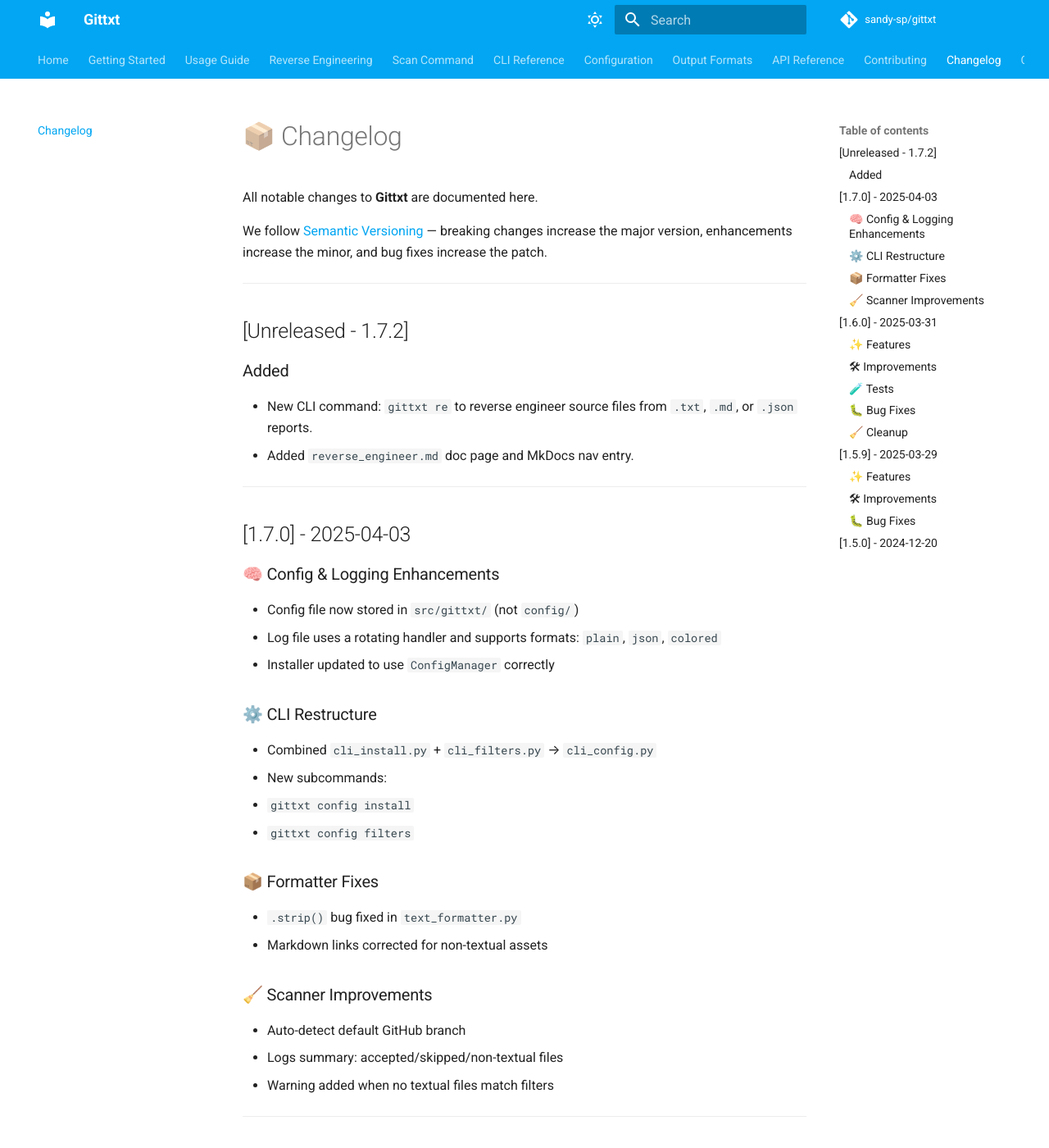
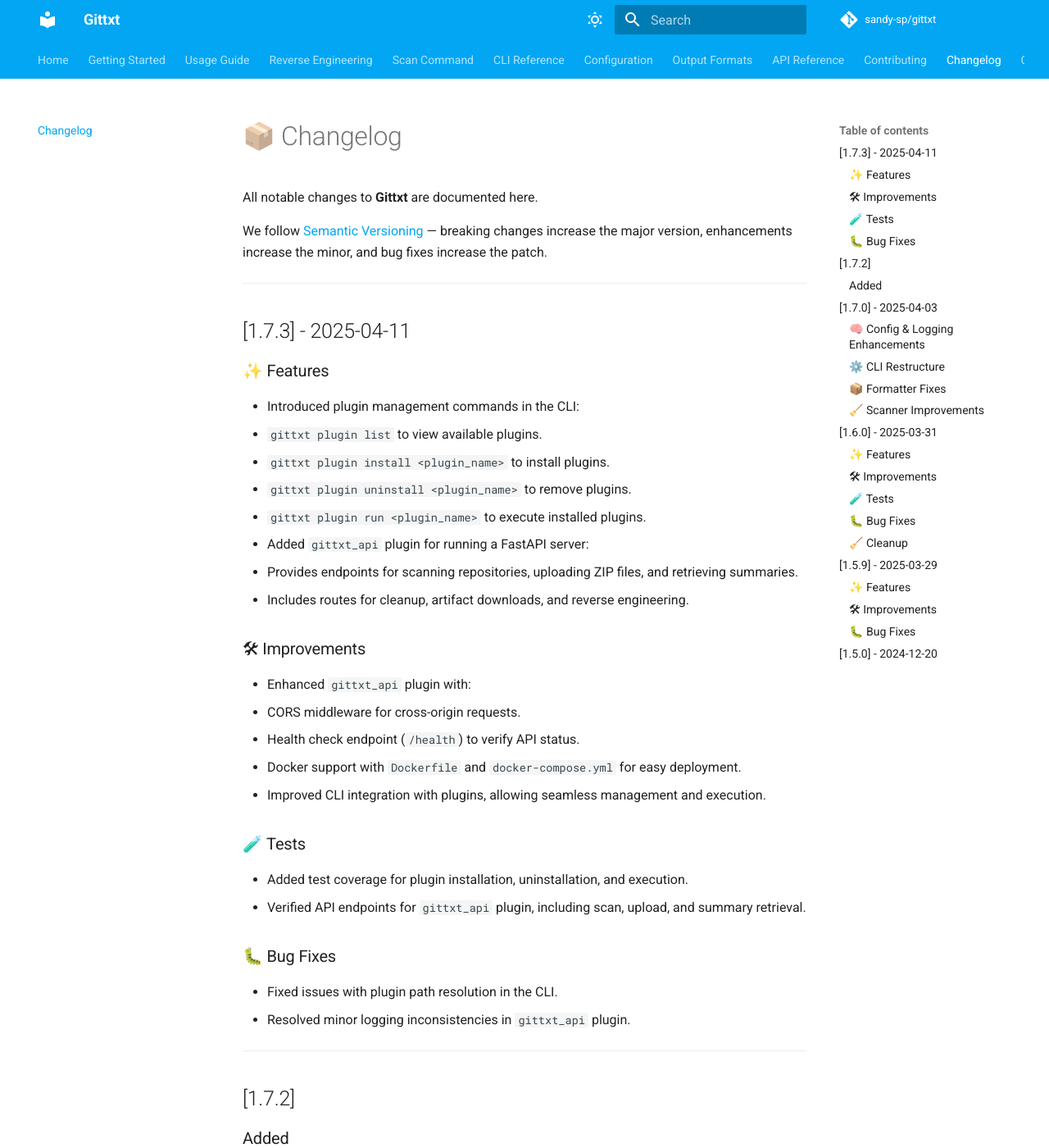
Before and after one commit to sandy-sp/gittxt, an MkDocs documentation site: the page built from docs/changelog.md, in a window 1280 px wide and 1400 px high. Shown: the whole window at 82% size. Built offline with MkDocs 1.6.1 and Material for MkDocs 9.7.7, drawn with Linux system fonts in a browser that asks for light colours; comment, search, counter and statistics services are not loaded.

Commit message:
Release v1.7.3

```diff
--- a/docs/changelog.md
+++ b/docs/changelog.md
@@ -6,7 +6,36 @@
 
 ---
 
-## [Unreleased - 1.7.2]
+## [1.7.3] - 2025-04-11
+
+### ✨ Features
+- Introduced plugin management commands in the CLI:
+  - `gittxt plugin list` to view available plugins.
+  - `gittxt plugin install <plugin_name>` to install plugins.
+  - `gittxt plugin uninstall <plugin_name>` to remove plugins.
+  - `gittxt plugin run <plugin_name>` to execute installed plugins.
+- Added `gittxt_api` plugin for running a FastAPI server:
+  - Provides endpoints for scanning repositories, uploading ZIP files, and retrieving summaries.
+  - Includes routes for cleanup, artifact downloads, and reverse engineering.
+
+### 🛠 Improvements
+- Enhanced `gittxt_api` plugin with:
+  - CORS middleware for cross-origin requests.
+  - Health check endpoint (`/health`) to verify API status.
+  - Docker support with `Dockerfile` and `docker-compose.yml` for easy deployment.
+- Improved CLI integration with plugins, allowing seamless management and execution.
+
+### 🧪 Tests
+- Added test coverage for plugin installation, uninstallation, and execution.
+- Verified API endpoints for `gittxt_api` plugin, including scan, upload, and summary retrieval.
+
+### 🐛 Bug Fixes
+- Fixed issues with plugin path resolution in the CLI.
+- Resolved minor logging inconsistencies in `gittxt_api` plugin.
+
+---
+
+## [1.7.2]
 
 ### Added
 - New CLI command: `gittxt re` to reverse engineer source files from `.txt`, `.md`, or `.json` reports.
--- a/docs/security.md
+++ b/docs/security.md
@@ -10,7 +10,7 @@
 
 | Version | Supported          |
 |---------|--------------------|
-|  1.7.2   | ✅ Actively maintained |
+|  1.7.3   | ✅ Actively maintained |
 
 ---
 
--- a/pyproject.toml
+++ b/pyproject.toml
@@ -4,7 +4,7 @@
 
 [project]
 name = "gittxt"
-version = "1.7.2"
+version = "1.7.3"
 description = "Gittxt: Get text from Git repositories in AI-ready formats"
 readme = "README.md"
 license = { text = "MIT" }
--- a/src/gittxt/__init__.py
+++ b/src/gittxt/__init__.py
@@ -3,7 +3,7 @@
 from gittxt.core.config import ConfigManager
 from gittxt.core.constants import TEXT_DIR, JSON_DIR, MD_DIR, ZIP_DIR, TEMP_DIR, REVERSE_DIR
 
-__version__ = " 1.7.2"
+__version__ = " 1.7.3"
 __author__ = "Sandeep Paidipati"
 __description__ = "Gittxt: Get text from Git repositories in AI-ready formats"
 
```
